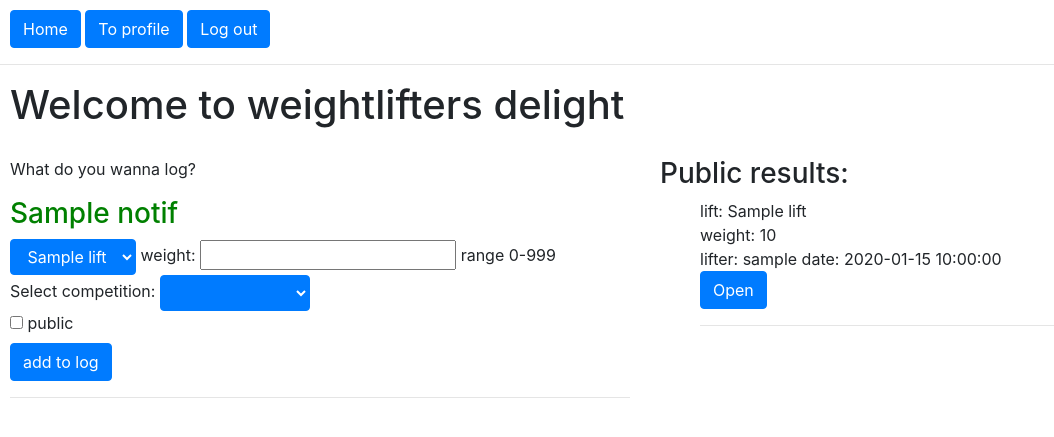
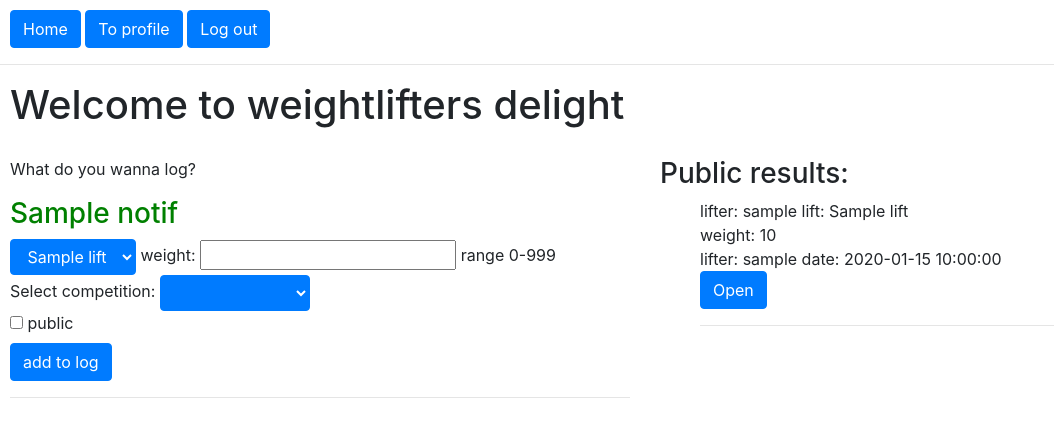
Before and after one commit to lxhelmer/WeightLiftersDelight, a Flask app: template flaskr/templates/index.html in a window 1280 px wide. Shown: the top 437 px of the page, without its empty margins (0-1054 px from the left). Run offline with Flask 3, Linux system fonts and the light colour scheme; the template is opened without the code that fills it: most values are stand-ins (such as "Sample title", 1, 10 or a date in 2020); some libraries are stand-ins or nearby versions.

Commit message:
Add lifter name to public listin

```diff
--- a/flaskr/templates/index.html
+++ b/flaskr/templates/index.html
@@ -57,6 +57,7 @@
 	<div class="col-sm">
 		<h3>Public results:</h3>
 		<div style="padding-left: 40px;">
+			lifter: {{result.username}}
 			{% for result in publics %}
 			lift: {{result.lift}}
 			<br>
```
